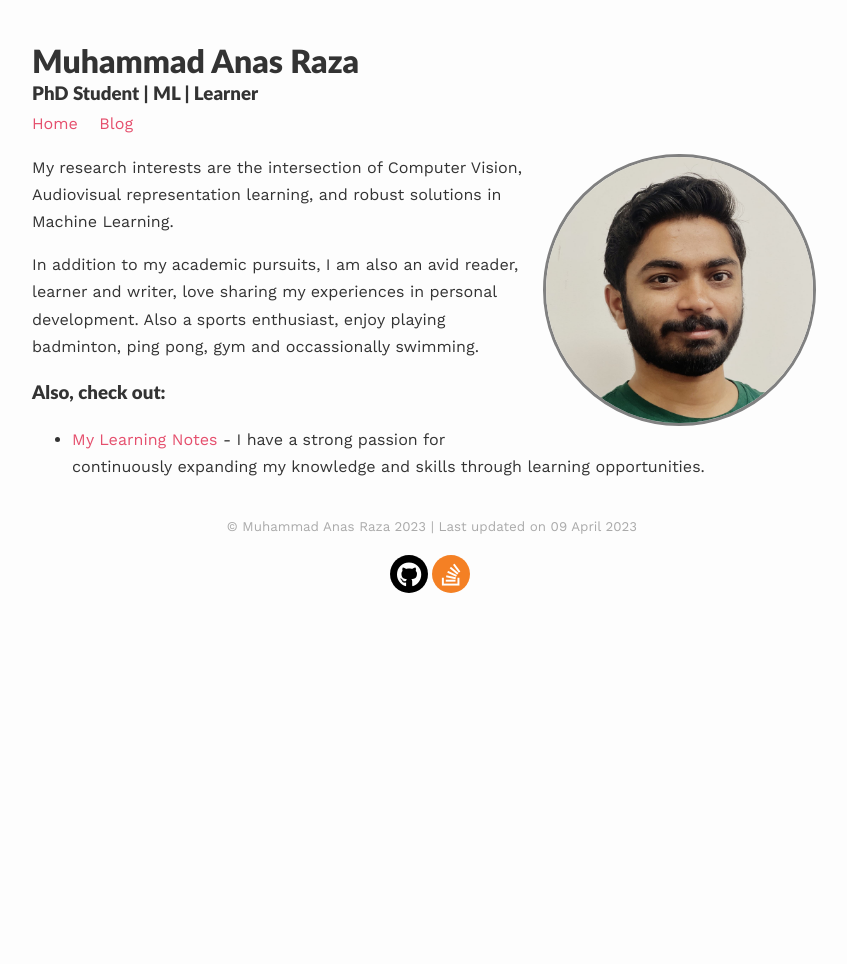
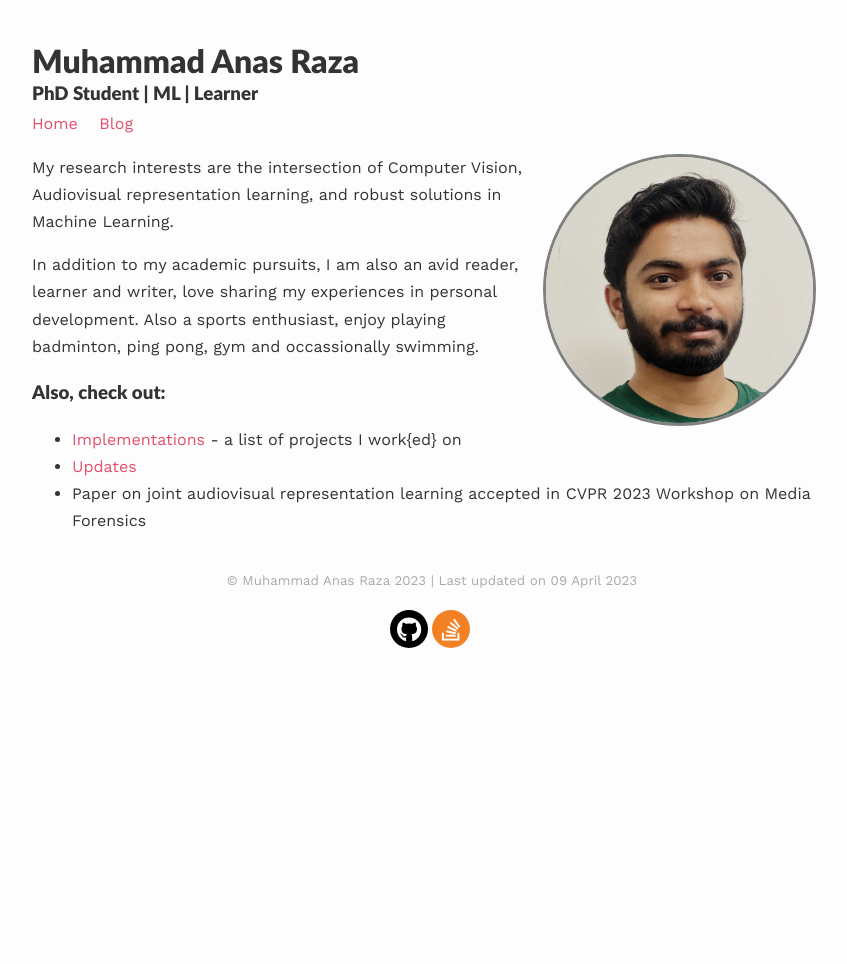
Before and after one commit to anas-rz/anas-rz.github.io, a Jekyll site: the page built from index.md, in a window 1280 px wide. Shown: the whole page, without its empty margins (208-1055 px from the left). Built offline with Jekyll 4.4.1, drawn with Linux system fonts in a browser that asks for light colours; nearby versions of some CDN libraries; a script that is not in the unit is left out.

Commit message:
Update index.md

```diff
--- a/index.md
+++ b/index.md
@@ -13,5 +13,6 @@ In addition to my academic pursuits, I am also an avid reader, learner and write
 
 ### Also, check out:
 
-<!-- - [Implementations](https://github.com/jitinnair1/tail) - a list of projects I work{ed} on -->
-- [My Learning Notes](learning-notes) - I have a strong passion for continuously expanding my knowledge and skills through learning opportunities.
+- [Implementations](https://github.com/anas-rz/) - a list of projects I work{ed} on
+- [Updates](updates)
+- Paper on joint audiovisual representation learning accepted in CVPR 2023 Workshop on Media Forensics
```
